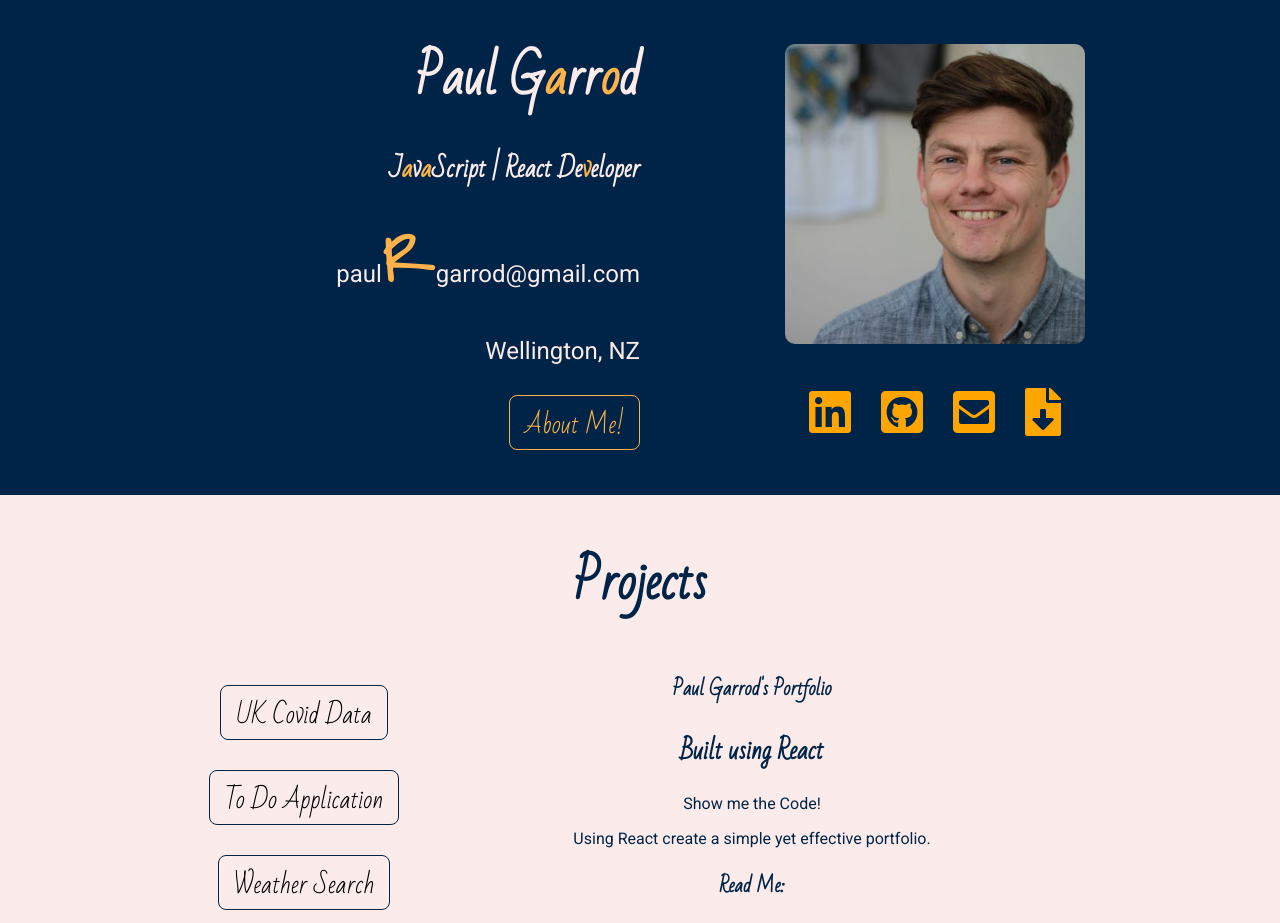
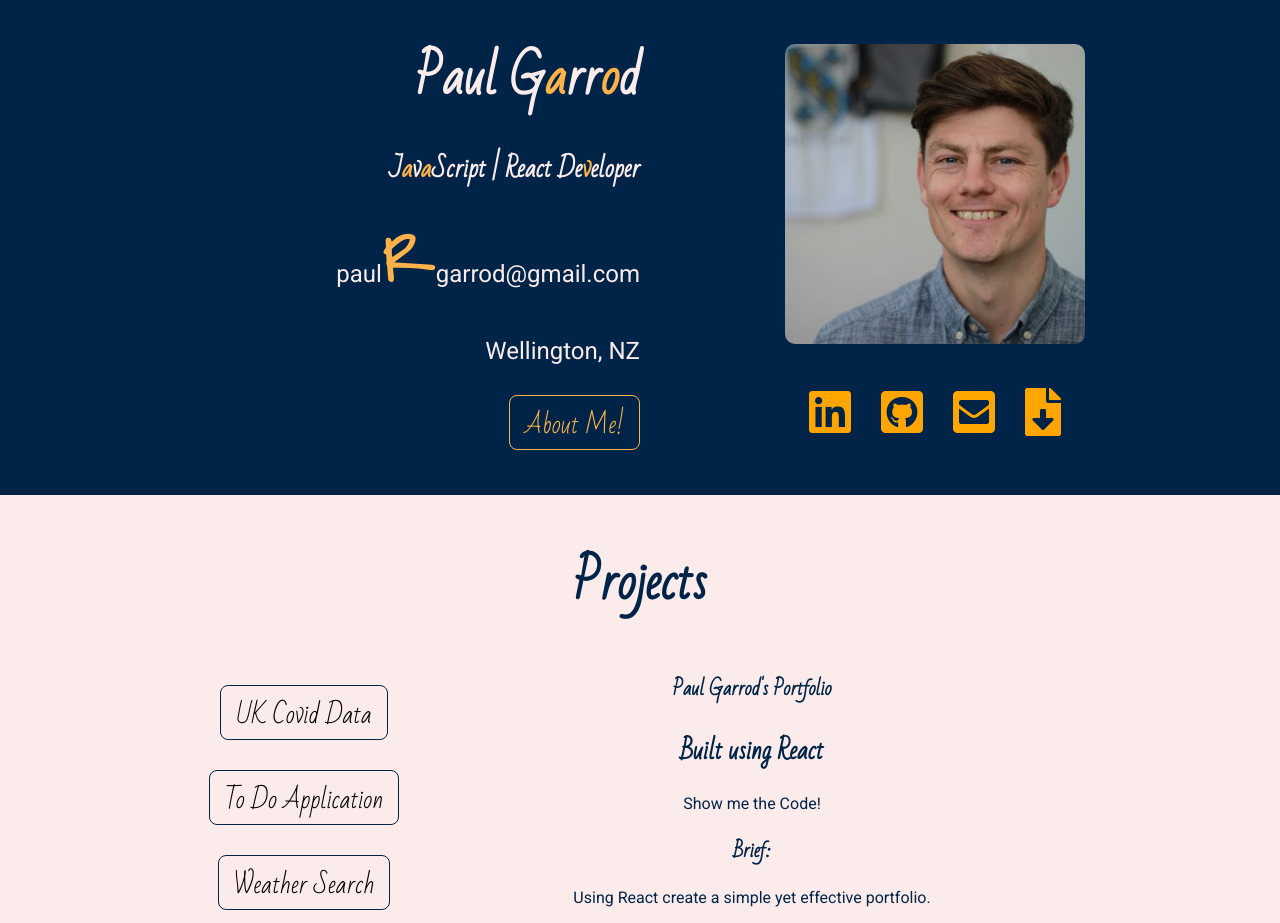
Before and after one commit to PaulGarrod/paulGarrodDevPortfolio, a React (Create React App) app: page / in a window 1280 px wide. Shown: the top 923 px of the page. Built offline with nearby package versions, Linux system fonts and the light colour scheme.

Commit message:
Add Brief title project display.
Add header for brief/ description.

```diff
--- a/src/ProjectCard.js
+++ b/src/ProjectCard.js
@@ -75,6 +75,7 @@ export const ProjectCard = () => {
                 <img className="project-card-display-image" src={`images/projects/${image}`}/>
             </a>
             )}
+            <h3>Brief:</h3>
             <p>{desc}</p>
             <h3>Read Me:</h3>
             <p>{readMe}</p>
```
